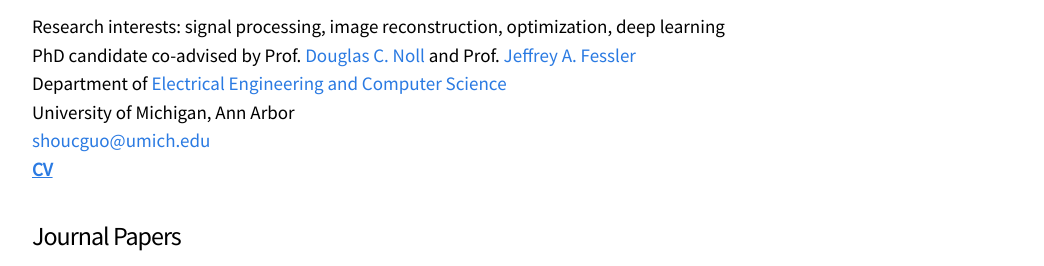
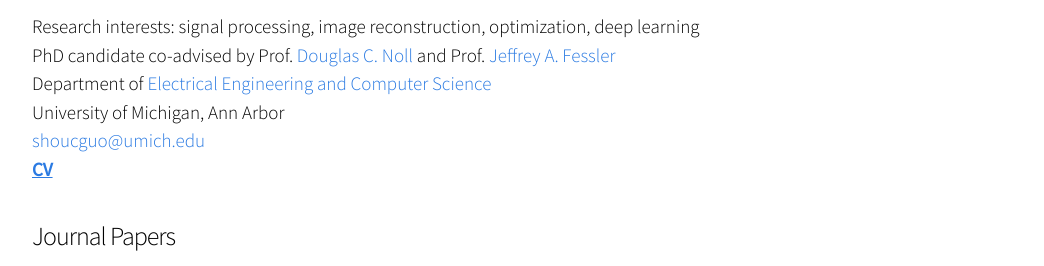
Before and after one commit to shouchanguo/shouchanguo.github.io, a plain HTML site: page index.html in a window 1280 px wide. Shown: the part 88-354 px from the top of the page, without its empty margins (108-1152 px from the left). Drawn offline with Linux system fonts and the light colour scheme.

Commit message:
Update index.html

```diff
--- a/index.html
+++ b/index.html
@@ -22,7 +22,7 @@
     <link rel="stylesheet" href="main.css">
 
     <!-- Google fonts -->
-    <link href='https://fonts.googleapis.com/css?family=Source+Sans+Pro:320,400,400italic' rel='stylesheet' type='text/css'>
+    <link href='https://fonts.googleapis.com/css?family=Source+Sans+Pro:300,400,400italic' rel='stylesheet' type='text/css'>
 
 </head>
 
```
